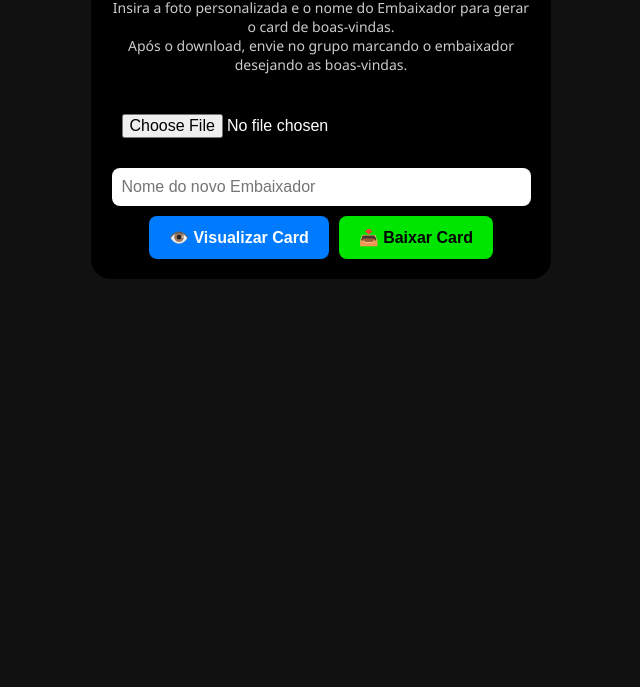
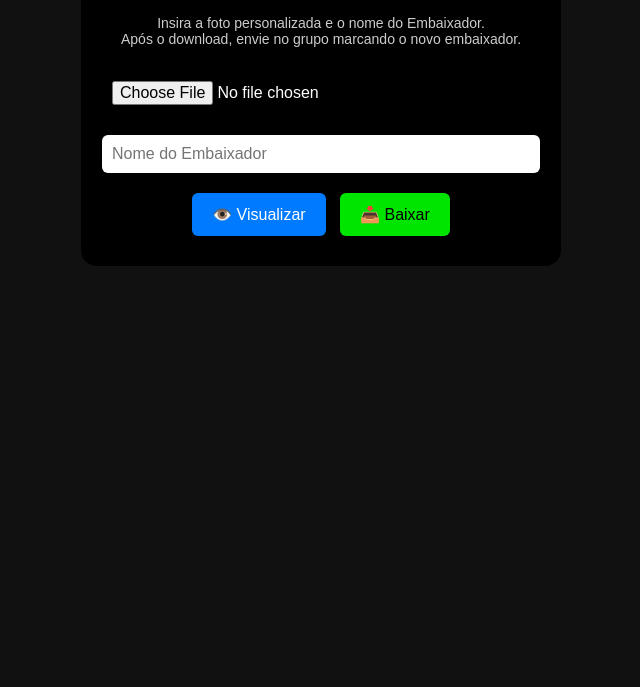
Before and after one commit to CNPJLegal/card-boas-vindas, a plain HTML site: page index.html in a window 1280 px wide. Shown: the part 113-800 px from the top of the page, without its empty margins (319-959 px from the left). Drawn offline with Linux system fonts and the light colour scheme; a web font is replaced by a local one.

Commit message:
Update index.html

```diff
--- a/index.html
+++ b/index.html
@@ -1,99 +1,71 @@
 <!DOCTYPE html>
 <html lang="pt-BR">
 <head>
-  <meta charset="UTF-8" />
-  <meta name="viewport" content="width=device-width, initial-scale=1.0" />
+  <meta charset="UTF-8">
+  <meta name="viewport" content="width=device-width, initial-scale=1.0">
   <title>Card de Boas-Vindas</title>
-  <link href="https://fonts.googleapis.com/css2?family=Segoe+UI:wght@400;700&display=swap" rel="stylesheet">
   <style>
     body {
       background-color: #111;
-      font-family: 'Segoe UI', sans-serif;
+      font-family: Arial, sans-serif;
       color: white;
       text-align: center;
       padding: 20px;
     }
     .container {
       background-color: #000;
-      border-radius: 20px;
+      border-radius: 16px;
       padding: 20px;
-      max-width: 420px;
-      margin: 0 auto;
+      max-width: 440px;
+      margin: auto;
     }
     h1 {
       color: #00e500;
-      font-size: 24px;
-      margin-bottom: 10px;
     }
-    .subtitle {
-      font-size: 14px;
-      color: #ccc;
-      margin-bottom: 20px;
-    }
-    input[type="file"],
-    input[type="text"] {
+    input[type="file"], input[type="text"] {
       width: 95%;
       padding: 10px;
       margin: 10px 0;
       font-size: 16px;
-      border-radius: 8px;
+      border-radius: 6px;
       border: none;
-    }
-    canvas {
-      display: none;
-    }
-    #previewContainer img {
-      margin-top: 20px;
-      border-radius: 20px;
-      width: 100%;
-    }
-    .button-row {
-      display: flex;
-      justify-content: center;
-      gap: 10px;
     }
     button {
       padding: 12px 20px;
+      margin: 10px 5px;
+      border: none;
+      border-radius: 6px;
       font-size: 16px;
-      border: none;
-      border-radius: 8px;
       cursor: pointer;
-      font-weight: bold;
-      display: flex;
-      align-items: center;
-      gap: 8px;
     }
-    .view-btn {
+    .ver {
       background-color: #007bff;
-      color: #fff;
+      color: white;
     }
-    .view-btn:hover {
-      background-color: #0069d9;
-    }
-    .download-btn {
+    .baixar {
       background-color: #00e500;
       color: black;
     }
-    .download-btn:hover {
-      background-color: #00c400;
+    #preview img {
+      margin-top: 20px;
+      width: 100%;
+      border-radius: 20px;
     }
   </style>
 </head>
 <body>
   <div class="container">
     <h1>Gerar Card de Boas-Vindas</h1>
-    <p class="subtitle">
-      Insira a foto personalizada e o nome do Embaixador para gerar o card de boas-vindas.<br>
-      Após o download, envie no grupo marcando o embaixador desejando as boas-vindas.
+    <p style="color: #ccc; font-size: 14px;">
+      Insira a foto personalizada e o nome do Embaixador.<br>
+      Após o download, envie no grupo marcando o novo embaixador.
     </p>
-    <input type="file" id="fotoInput" accept="image/*" />
-    <input type="text" id="nomeInput" placeholder="Nome do novo Embaixador" />
-    <div class="button-row">
-      <button class="view-btn" onclick="visualizarCard()">👁️ Visualizar Card</button>
-      <button class="download-btn" onclick="baixarCard()">📥 Baixar Card</button>
-    </div>
-    <canvas id="canvas" width="1080" height="1350"></canvas>
-    <div id="previewContainer"></div>
+    <input type="file" id="fotoInput" accept="image/*"><br>
+    <input type="text" id="nomeInput" placeholder="Nome do Embaixador"><br>
+    <button class="ver" onclick="visualizarCard()">👁️ Visualizar</button>
+    <button class="baixar" onclick="baixarCard()">📥 Baixar</button>
+    <div id="preview"></div>
+    <canvas id="canvas" width="1080" height="1350" style="display:none;"></canvas>
   </div>
 
   <script>
@@ -128,10 +100,11 @@
     const logo = new Image();
     logo.src = "https://i.imgur.com/IstqqNl.png";
 
-    document.getElementById("fotoInput").addEventListener("change", (e) => {
+    document.getElementById("fotoInput").addEventListener("change", e => {
       const reader = new FileReader();
-      reader.onload = (evt) => {
+      reader.onload = evt => {
         foto = new Image();
+        foto.onload = () => console.log("Foto carregada");
         foto.src = evt.target.result;
       };
       reader.readAsDataURL(e.target.files[0]);
@@ -139,15 +112,18 @@
 
     async function desenharCard() {
       const nome = document.getElementById("nomeInput").value.trim();
-      if (!foto || !nome) return null;
+      if (!foto || !nome) {
+        alert("Insira a foto e o nome do Embaixador.");
+        return null;
+      }
 
       await Promise.all([
-        new Promise((r) => (bg.complete ? r() : (bg.onload = r))),
-        new Promise((r) => (logo.complete ? r() : (logo.onload = r))),
-        new Promise((r) => (foto.complete ? r() : (foto.onload = r))),
+        new Promise(r => bg.complete ? r() : bg.onload = r),
+        new Promise(r => logo.complete ? r() : logo.onload = r),
+        new Promise(r => foto.complete ? r() : foto.onload = r)
       ]);
 
-      const msg = mensagens[Math.floor(Math.random() * mensagens.length)].replaceAll("[nome]", nome);
+      const mensagem = mensagens[Math.floor(Math.random() * mensagens.length)].replaceAll("[nome]", nome);
 
       ctx.clearRect(0, 0, canvas.width, canvas.height);
       ctx.drawImage(bg, 0, 0, canvas.width, canvas.height);
@@ -165,18 +141,21 @@
       ctx.fillStyle = "rgba(255,255,255,0.5)";
       ctx.fillText("⭑⭑⭑⭑⭑", canvas.width / 2, 180 + fsize + 50);
 
-      const lines = msg.split("\n");
+      const lines = mensagem.split("\n");
       let y = 180 + fsize + 100;
+
       ctx.fillStyle = "#00e500";
       ctx.font = "bold 26px Arial";
       ctx.fillText(lines[0], canvas.width / 2, y);
       y += 40;
+
       ctx.fillStyle = "#fff";
       ctx.font = "22px Arial";
       for (let i = 1; i < lines.length - 1; i++) {
         ctx.fillText(lines[i], canvas.width / 2, y);
         y += 30;
       }
+
       ctx.font = "bold 24px Arial";
       ctx.fillText(lines[lines.length - 1].replace(/\*\*/g, ""), canvas.width / 2, y + 10);
 
@@ -184,33 +163,33 @@
       ctx.fillRect(0, canvas.height - 100, canvas.width, 100);
 
       ctx.fillStyle = "#000";
-      ctx.font = "bold 24px Arial";
+      ctx.font = "bold 22px Arial";
       ctx.fillText("⭐ Parabéns!", canvas.width / 2, canvas.height - 60);
-      ctx.font = "20px Arial";
-      ctx.fillText("Agora você faz parte da agência para MEIs mais legal do Brasil.", canvas.width / 2, canvas.height - 35);
-      ctx.fillText("Faça suas primeiras vendas para receber sua estrela.", canvas.width / 2, canvas.height - 10);
+      ctx.font = "18px Arial";
+      ctx.fillText("Você agora faz parte da agência para MEIs mais legal do Brasil.", canvas.width / 2, canvas.height - 35);
+      ctx.fillText("Faça vendas para conquistar sua estrela!", canvas.width / 2, canvas.height - 10);
 
       return canvas.toDataURL("image/png");
     }
 
     async function visualizarCard() {
-      const data = await desenharCard();
-      if (!data) return alert("Preencha nome e envie uma imagem.");
+      const dataURL = await desenharCard();
+      if (!dataURL) return;
+
+      const preview = document.getElementById("preview");
+      preview.innerHTML = "";
       const img = new Image();
-      img.src = data;
-      img.style.borderRadius = "20px";
-      const container = document.getElementById("previewContainer");
-      container.innerHTML = "";
-      container.appendChild(img);
+      img.src = dataURL;
+      preview.appendChild(img);
     }
 
     async function baixarCard() {
-      const data = await desenharCard();
-      if (!data) return alert("Preencha nome e envie uma imagem.");
+      const dataURL = await desenharCard();
+      if (!dataURL) return;
       const nome = document.getElementById("nomeInput").value.trim().replace(/\s+/g, "_");
       const link = document.createElement("a");
+      link.href = dataURL;
       link.download = `card_boas_vindas_${nome || "embaixador"}.png`;
-      link.href = data;
       link.click();
     }
   </script>
```
